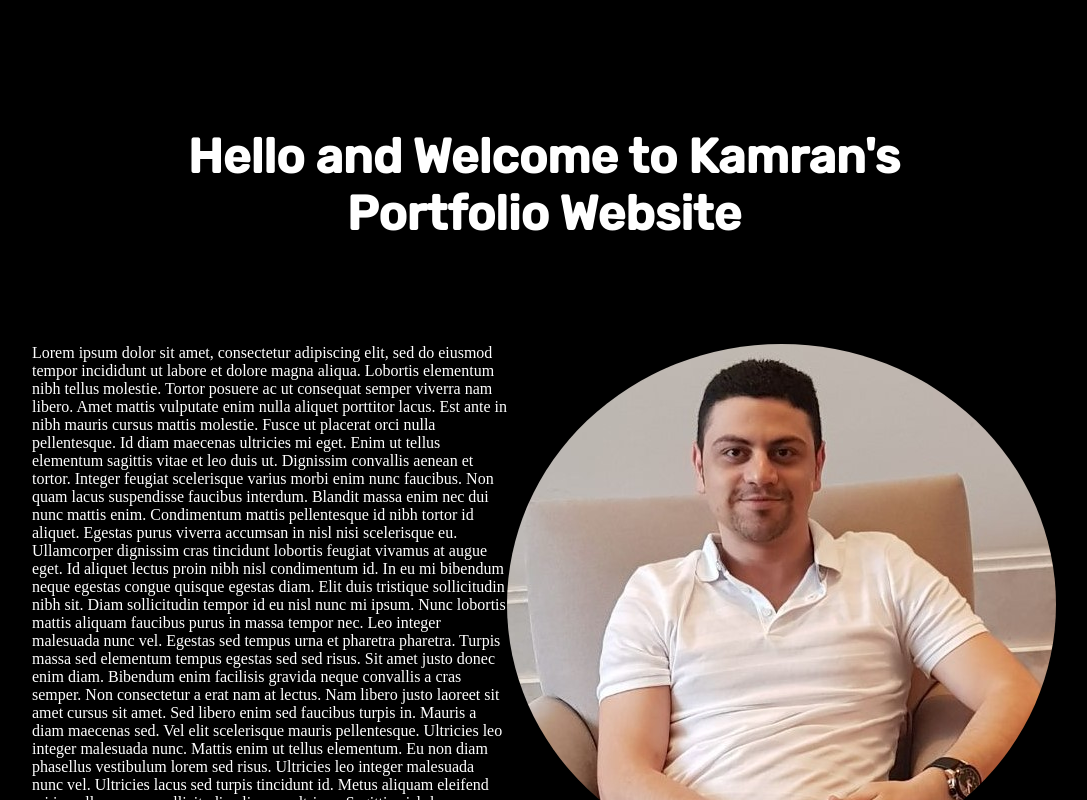
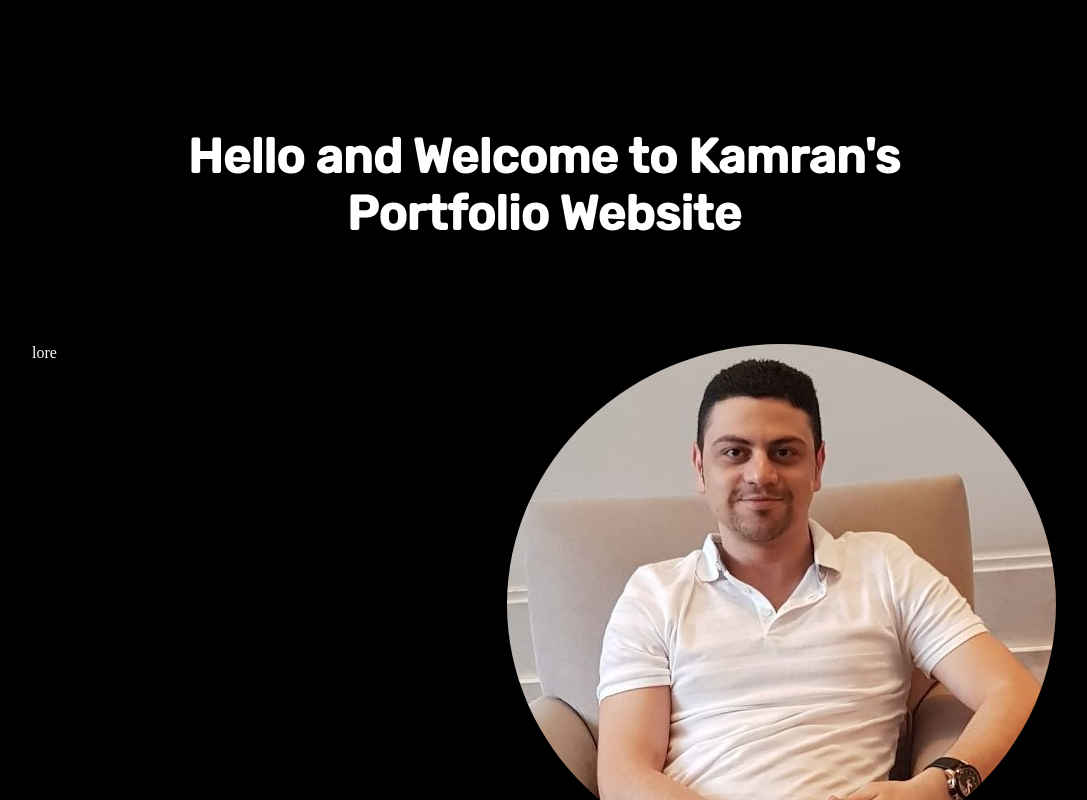
Before and after one commit to kamrank89/kamran89.github.io, a React (Create React App) app in the folder my-app/: page / in a window 1280 px wide. Shown: the top 800 px of the page, without its empty margins (96-1183 px from the left). Built offline with nearby package versions, Linux system fonts and the light colour scheme.

Commit message:
Section1 development chanegs

```diff
--- a/my-app/src/Components/App.jsx
+++ b/my-app/src/Components/App.jsx
@@ -1,14 +1,10 @@
 import React, { useState, useEffect } from "react";
 import SectionOne from "./Section1";
-
-import Education from "./Education";
 
 function App() {
   return (
     <div>
       <SectionOne />
-
-      <Education />
     </div>
   );
 }
--- a/my-app/src/Components/Education.jsx
+++ /dev/null
@@ -1,21 +0,0 @@
-import React from "react";
-
-function Education() {
-  return (
-    <section className="education">
-      <div className="education items">
-        <ul>
-          <li>
-            <img src={require("./Images/austinccd.png")} alt="not loaded" />
-            <p>Austin Community College from Aug, 2018 to Aug 2020</p>
-          </li>
-          <li>
-            <img src={require("./Images/SNHU.png")} alt="not loaded" />
-            <p>Southern New Hampshire University from Sep 2020 to Sep 2022</p>
-          </li>
-        </ul>
-      </div>
-    </section>
-  );
-}
-export default Education;
--- a/my-app/src/Components/Section1.jsx
+++ b/my-app/src/Components/Section1.jsx
@@ -11,76 +11,7 @@ function SectionOne() {
           <img src={require("./Images/kamran.jpg")} alt="can not be loaded" />
         </div>
         <div>
-          <p>
-            Lorem ipsum dolor sit amet, consectetur adipiscing elit, sed do
-            eiusmod tempor incididunt ut labore et dolore magna aliqua. Lobortis
-            elementum nibh tellus molestie. Tortor posuere ac ut consequat
-            semper viverra nam libero. Amet mattis vulputate enim nulla aliquet
-            porttitor lacus. Est ante in nibh mauris cursus mattis molestie.
-            Fusce ut placerat orci nulla pellentesque. Id diam maecenas
-            ultricies mi eget. Enim ut tellus elementum sagittis vitae et leo
-            duis ut. Dignissim convallis aenean et tortor. Integer feugiat
-            scelerisque varius morbi enim nunc faucibus. Non quam lacus
-            suspendisse faucibus interdum. Blandit massa enim nec dui nunc
-            mattis enim. Condimentum mattis pellentesque id nibh tortor id
-            aliquet. Egestas purus viverra accumsan in nisl nisi scelerisque eu.
-            Ullamcorper dignissim cras tincidunt lobortis feugiat vivamus at
-            augue eget. Id aliquet lectus proin nibh nisl condimentum id. In eu
-            mi bibendum neque egestas congue quisque egestas diam. Elit duis
-            tristique sollicitudin nibh sit. Diam sollicitudin tempor id eu nisl
-            nunc mi ipsum. Nunc lobortis mattis aliquam faucibus purus in massa
-            tempor nec. Leo integer malesuada nunc vel. Egestas sed tempus urna
-            et pharetra pharetra. Turpis massa sed elementum tempus egestas sed
-            sed risus. Sit amet justo donec enim diam. Bibendum enim facilisis
-            gravida neque convallis a cras semper. Non consectetur a erat nam at
-            lectus. Nam libero justo laoreet sit amet cursus sit amet. Sed
-            libero enim sed faucibus turpis in. Mauris a diam maecenas sed. Vel
-            elit scelerisque mauris pellentesque. Ultricies leo integer
-            malesuada nunc. Mattis enim ut tellus elementum. Eu non diam
-            phasellus vestibulum lorem sed risus. Ultricies leo integer
-            malesuada nunc vel. Ultricies lacus sed turpis tincidunt id. Metus
-            aliquam eleifend mi in nulla posuere sollicitudin aliquam ultrices.
-            Sagittis nisl rhoncus mattis rhoncus. Ac turpis egestas sed tempus.
-            Mi quis hendrerit dolor magna eget est lorem. Neque gravida in
-            fermentum et sollicitudin ac orci phasellus egestas. Sagittis id
-            consectetur purus ut faucibus pulvinar elementum integer enim.
-            Laoreet sit amet cursus sit amet dictum sit amet justo. Venenatis
-            tellus in metus vulputate. Sagittis nisl rhoncus mattis rhoncus urna
-            neque viverra justo. Etiam erat velit scelerisque in. Nisi porta
-            lorem mollis aliquam ut porttitor leo. Neque ornare aenean euismod
-            elementum nisi. A cras semper auctor neque vitae tempus quam
-            pellentesque nec. Libero enim sed faucibus turpis in eu. Eget nullam
-            non nisi est sit amet facilisis magna etiam. Eu augue ut lectus arcu
-            bibendum at varius vel pharetra. Pharetra et ultrices neque ornare
-            aenean. Eget nunc lobortis mattis aliquam faucibus purus. Eget nunc
-            lobortis mattis aliquam faucibus purus. Vulputate sapien nec
-            sagittis aliquam malesuada bibendum arcu vitae elementum. Sem et
-            tortor consequat id porta nibh venenatis. At auctor urna nunc id
-            cursus metus aliquam eleifend. Mauris cursus mattis molestie a
-            iaculis at. Maecenas accumsan lacus vel facilisis volutpat est velit
-            egestas. Nec ultrices dui sapien eget. Sodales ut eu sem integer
-            vitae justo eget. Orci nulla pellentesque dignissim enim sit amet
-            venenatis urna cursus. Et ligula ullamcorper malesuada proin libero
-            nunc consequat. Habitasse platea dictumst quisque sagittis purus sit
-            amet. Felis donec et odio pellentesque. Sagittis aliquam malesuada
-            bibendum arcu vitae elementum curabitur. Egestas tellus rutrum
-            tellus pellentesque. Euismod quis viverra nibh cras pulvinar mattis.
-            Egestas erat imperdiet sed euismod nisi. Porta nibh venenatis cras
-            sed felis eget velit aliquet sagittis. Nulla malesuada pellentesque
-            elit eget gravida cum sociis natoque. Aliquam etiam erat velit
-            scelerisque in. Mattis nunc sed blandit libero volutpat sed cras
-            ornare. Non diam phasellus vestibulum lorem. Pellentesque habitant
-            morbi tristique senectus et netus et. Neque vitae tempus quam
-            pellentesque nec nam aliquam. Sit amet commodo nulla facilisi. Non
-            tellus orci ac auctor augue. Vel orci porta non pulvinar neque
-            laoreet suspendisse. Tincidunt augue interdum velit euismod in
-            pellentesque massa. Tempus urna et pharetra pharetra massa massa
-            ultricies mi. Rhoncus mattis rhoncus urna neque viverra justo nec.
-            Elit ullamcorper dignissim cras tincidunt lobortis feugiat vivamus
-            at. Diam quis enim lobortis scelerisque fermentum dui faucibus. Cras
-            tincidunt lobortis feugiat vivamus at. Dolor sit amet consectetur
-            adipiscing elit ut.
-          </p>
+          <p>lore</p>
         </div>
       </div>
     </div>
```
